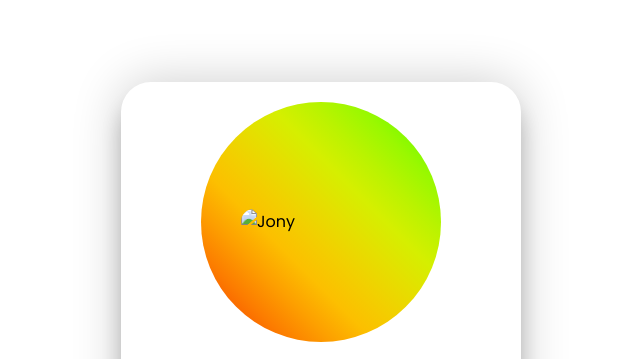
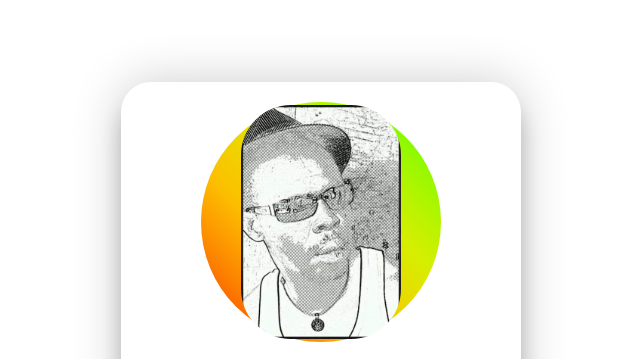
Before and after one commit to Jonywatson/Jonywatson, a plain HTML site: page index.html in a window 1280 px wide. Shown: the top 359 px of the page, without its empty margins (319-959 px from the left). Drawn offline with Linux system fonts and the light colour scheme; the site is published under a folder, as on GitHub Pages, so addresses that start at the root find nothing.

Commit message:
Update index.html

```diff
--- a/index.html
+++ b/index.html
@@ -15,7 +15,7 @@
         <div class="card">
             <div class="profile">
                 <div class="circle"></div>
-                <img src="/intense.png" alt="Jony">
+                <img src="./intense.png" alt="Jony">
             </div>
             <div class="info">
                 <h1 class="title">Jony Watson (ZjA)</h1>
```
